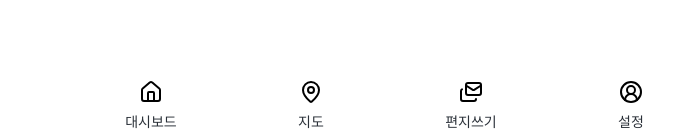
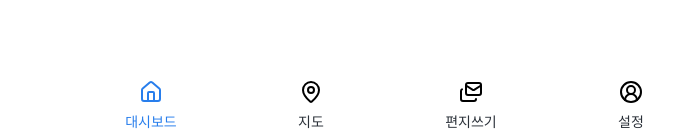
Before and after one commit to MOAMOA-K/MOAMOA-FE, a React (Vite) app: page / in a window 1280 px wide. Shown: the part 660-797 px from the top of the page, without its empty margins (249-923 px from the left). Built offline with nearby package versions, Linux system fonts and the light colour scheme; a web font is replaced by a local one.

Commit message:
feat: 현재 페이지에서 하단 네비게이션 바 색상 지정

```diff
--- a/src/components/layout/NavigationCustomer.tsx
+++ b/src/components/layout/NavigationCustomer.tsx
@@ -2,17 +2,40 @@ import styled from '@emotion/styled';
 import NavigationItem from './NavigationItem';
 import { CircleUserRound, House, Mails, MapPin } from 'lucide-react';
 import { ROUTE_PATH } from '@/routes/paths';
+import { useLocation } from 'react-router';
 
 const NavigationCustomer = () => {
+  const { pathname } = useLocation();
+
   return (
     <Nav>
-      <NavigationItem to={ROUTE_PATH.HOME} icon={<House />} name='대시보드' />
-      <NavigationItem to={ROUTE_PATH.MAP} icon={<MapPin />} name='지도' />
-      <NavigationItem to={ROUTE_PATH.LETTER} icon={<Mails />} name='편지쓰기' />
+      <NavigationItem
+        to={ROUTE_PATH.HOME}
+        icon={<House />}
+        name='대시보드'
+        type='customer'
+        active={pathname === ROUTE_PATH.HOME}
+      />
+      <NavigationItem
+        to={ROUTE_PATH.MAP}
+        icon={<MapPin />}
+        name='지도'
+        type='customer'
+        active={pathname === ROUTE_PATH.MAP}
+      />
+      <NavigationItem
+        to={ROUTE_PATH.LETTER}
+        icon={<Mails />}
+        name='편지쓰기'
+        type='customer'
+        active={pathname === ROUTE_PATH.LETTER}
+      />
       <NavigationItem
         to={ROUTE_PATH.MY_PAGE}
         icon={<CircleUserRound />}
         name='설정'
+        type='customer'
+        active={pathname === ROUTE_PATH.MY_PAGE}
       />
     </Nav>
   );
@@ -32,12 +55,4 @@ const Nav = styled.nav`
   display: flex;
   align-items: center;
   justify-content: space-between;
-
-  ul {
-    display: flex;
-    gap: 20px;
-    list-style: none;
-    padding: 0;
-    margin: 0;
-  }
 `;
--- a/src/components/layout/NavigationItem.tsx
+++ b/src/components/layout/NavigationItem.tsx
@@ -5,33 +5,50 @@ type NavigationItemProps = {
   to: string;
   icon: React.ReactNode;
   name: string;
+  type: 'customer' | 'owner';
+  active: boolean;
 };
 
-const NavigationItem = ({ to, icon, name }: NavigationItemProps) => {
+const NavigationItem = ({
+  to,
+  icon,
+  name,
+  type,
+  active,
+}: NavigationItemProps) => {
   return (
-    <Container to={to}>
+    <Container to={to} active={active} type={type}>
       {icon}
-      <Title>{name}</Title>
+      <Title active={active} type={type}>
+        {name}
+      </Title>
     </Container>
   );
 };
 
 export default NavigationItem;
 
-const Container = styled(Link)`
+const Container = styled(Link)<{ active: boolean; type: 'customer' | 'owner' }>`
   display: flex;
   flex-direction: column;
   align-items: center;
   justify-content: center;
   width: 100%;
+
+  ${({ active, theme, type }) =>
+    active &&
+    `
+    color: ${type === 'customer' ? theme.colors.customer.main : theme.colors.owner.main};
+  `}
   max-width: 720px;
   height: 70px;
   gap: ${({ theme }) => theme.spacing[2]};
 `;
 
-const Title = styled.p`
+const Title = styled.p<{ active: boolean; type: 'customer' | 'owner' }>`
   font-size: ${({ theme }) => theme.typography.body2.fontSize};
   line-height: ${({ theme }) => theme.typography.body2.lineHeight};
   font-weight: ${({ theme }) => theme.typography.fontWeight.medium};
-  color: ${({ theme }) => theme.colors.text.default};
+  color: ${({ active, theme, type }) =>
+    active ? theme.colors[type].main : theme.colors.text.default};
 `;
```
Also changed, not shown: src/components/layout/NavigationOwner.tsx (+16 -1 lines).
